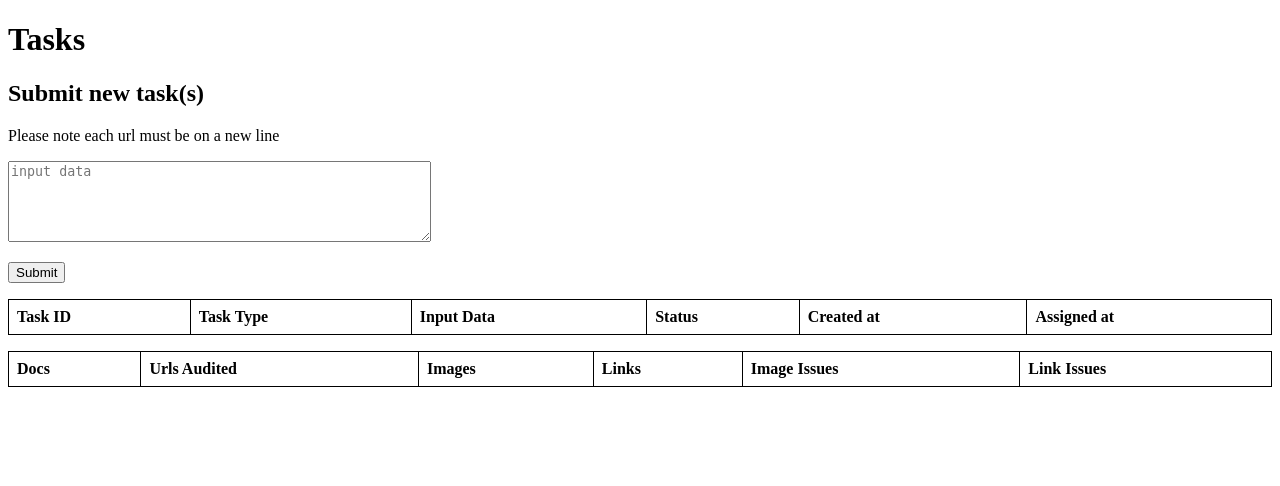
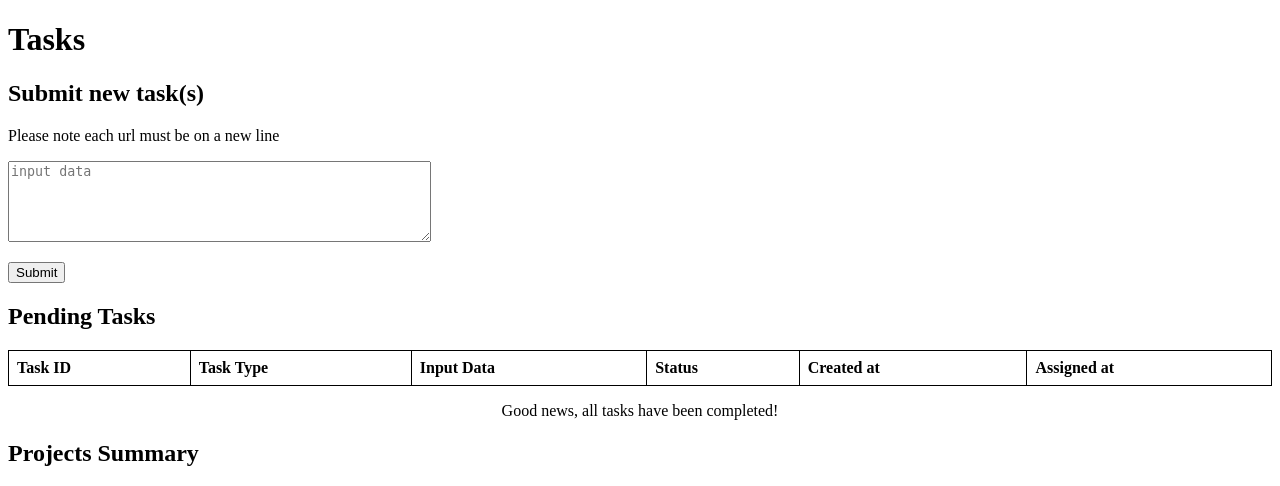
Before and after one commit to ritza-co/docs-audit-server, a Flask app: page /dashboard in a window 1280 px wide. Shown: the top 486 px of the page. Run offline with Flask 2, Linux system fonts and the light colour scheme; lists and menus that the app fills with data are empty.

Commit message:
Started recrawl logic

```diff
--- a/controller.py
+++ b/controller.py
@@ -6,14 +6,20 @@ def separate_urls(form_input):
 
 def create_result_dict(task_results):
     audit_results = {}
+    task_ids = []
     for task_result in task_results:
       if task_result['task_type'] == 'link_audit':
         audit_results['total_links'] = task_result['output']['total_links']
         audit_results['broken_links'] = task_result['output']['all_links'][0]
         audit_results['working_links'] = task_result['output']['all_links'][1]
+        task_ids.append(task_result['task_id'])
       elif task_result['task_type'] == 'image_audit':
         audit_results['images'] = task_result['output']['oversize_images']
         audit_results['image_count'] = task_result['output']['image_count']
+        task_ids.append(task_result['task_id'])
+
+    audit_results['task_ids'] = task_ids[0] + " // " + task_ids[1]
+    print(audit_results['task_ids'])
     return audit_results
 
 def get_result_for_url(url):
--- a/main.py
+++ b/main.py
@@ -62,14 +62,14 @@ def status():
 
 @app.route("/dashboard")
 def dashboard():
-    tasks = task_manager.get_tasks()
+    tasks = task_manager.get_incomplete_tasks()
     projects = controller.get_projects()
     print(tasks)
     return render_template("dashboard.html", tasks=tasks, projects=projects)
 
 @app.route("/dashboard-submit")
 def dashboard_submit():
-    tasks = task_manager.get_tasks()
+    tasks = task_manager.get_incomplete_tasks()
     projects = controller.get_projects()
     print(tasks)
     return render_template("dashboard.html", tasks=tasks, projects=projects, message="Data Submitted")
@@ -87,11 +87,9 @@ def recrawl():
     if request.method == 'GET':
         return f"Use the '/' url to submit form"
     if request.method == 'POST':
-        form_data = request.form['Url']
-        print(f"Running link audit for {form_data} ...")
-        print(form_data)
-        if not form_data.startswith("http"):
-            form_data = "https://" + form_data
+        task_ids = request.form['task_ids']
+        print(task_ids, 'umzekezeke')
+        task_manager.recrawl_tasks(task_ids)
         return redirect("/dashboard")
 
 @app.route('/project_details', methods = ['POST', 'GET'])
@@ -118,7 +116,7 @@ def details():
     if request.method == 'GET':
         url = request.args.get("page_url")
         audit_results = controller.get_result_for_url(url)
-        return render_template('display.html', url = url, images=audit_results['images'], links=audit_results, total_images=audit_results['image_count'])
+        return render_template('display.html', url = url, images=audit_results['images'], links=audit_results, total_images=audit_results['image_count'], task_ids=audit_results['task_ids'])
     if request.method == 'POST':
         form_data = request.form['Url']
 
@@ -129,7 +127,7 @@ def details():
 
         clean_url = controller.remove_id_ref_and_trailing_slash(url)
         audit_results=controller.get_result_for_url(clean_url)
-        return render_template('display.html',url=clean_url, images=audit_results['images'],links=audit_results, total_images=audit_results['image_count'])
+        return render_template('display.html',url=clean_url, images=audit_results['images'],links=audit_results, total_images=audit_results['image_count'], task_ids=audit_results['task_ids'])
 
 def sandbox():
     from replit import db
--- a/task_manager.py
+++ b/task_manager.py
@@ -3,6 +3,7 @@ from uuid import uuid4
 from datetime import datetime
 
 STATUS_SUBMITTED = "submitted"
+STATUS_RECRAWL = "recrawl"
 STATUS_PROCESSING = "processing"
 STATUS_DONE = "done"
 STATUS_FAILED = "failed"
@@ -29,6 +30,10 @@ def get_tasks():
     tasks = [dict(db['tasks'][task]) for task in db['tasks']]
     return tasks
 
+def get_incomplete_tasks():
+    incomplete_tasks = [dict(db['tasks'][task]) for task in db['tasks'] if db['tasks'][task]['status'] == STATUS_SUBMITTED]
+    return incomplete_tasks
+
 def create_task(task_type, input_data):
     task_id = str(uuid4())
     db['tasks'][task_id] = {
@@ -38,6 +43,14 @@ def create_task(task_type, input_data):
         "status": STATUS_SUBMITTED,
         "created_at": str(datetime.utcnow())
     }
+
+def recrawl_tasks(task_ids):
+    print(task_ids)
+    task_ids_list = task_ids.split(" // ")
+    for task_id in task_ids_list:
+      task = get_task(task_id)
+      task['status'] = STATUS_RECRAWL
+      db['tasks'][task_id] = task
 
 def update_task():
     #db['tasks']['001f2a5e-2635-46ec-9050-f00fb37c5635']['status'] = STATUS_DONE
--- a/templates/dashboard.html
+++ b/templates/dashboard.html
@@ -21,6 +21,10 @@ table,
 th, td {
   text-align: left;
   padding: 8px;
+}
+
+.no_tasks_text{
+  text-align: center;
 }
 
 tr:nth-child(even) {background-color: #f2f2f2;}
@@ -48,6 +52,8 @@ tr:nth-child(even) {background-color: #f2f2f2;}
         <p></p>
         <p></p>
 
+        <h2>Pending Tasks</h2>
+
         <table>
             <tr>
                 <th>Task ID</th>
@@ -70,8 +76,14 @@ tr:nth-child(even) {background-color: #f2f2f2;}
             {% endfor %}
         </table>
 
+        {% if tasks|length == 0 %}
+            <p class="no_tasks_text">Good news, all tasks have been completed!</p>
+        {% endif %}
+
         <p></p>
         <p></p>
+
+        <h2>Projects Summary</h2>
 
         <table class="sortable" id="dynamic_table">
             <thead><tr>
--- a/templates/display.html
+++ b/templates/display.html
@@ -24,7 +24,7 @@
     <p>[{{ links['total_links'] }}] links (issues with {{links['broken_links']|length}}/{{ links['total_links'] }})</p>
 
     <form action="/recrawl" method="POST">
-      <input class="url_value" type="text" name="Url" value={{url}}/>
+      <input class="url_value" type="text" name="task_ids" value={{task_ids}}/>
       <input type="submit" value="Recrawl Page"/>
     </form>
 
```
